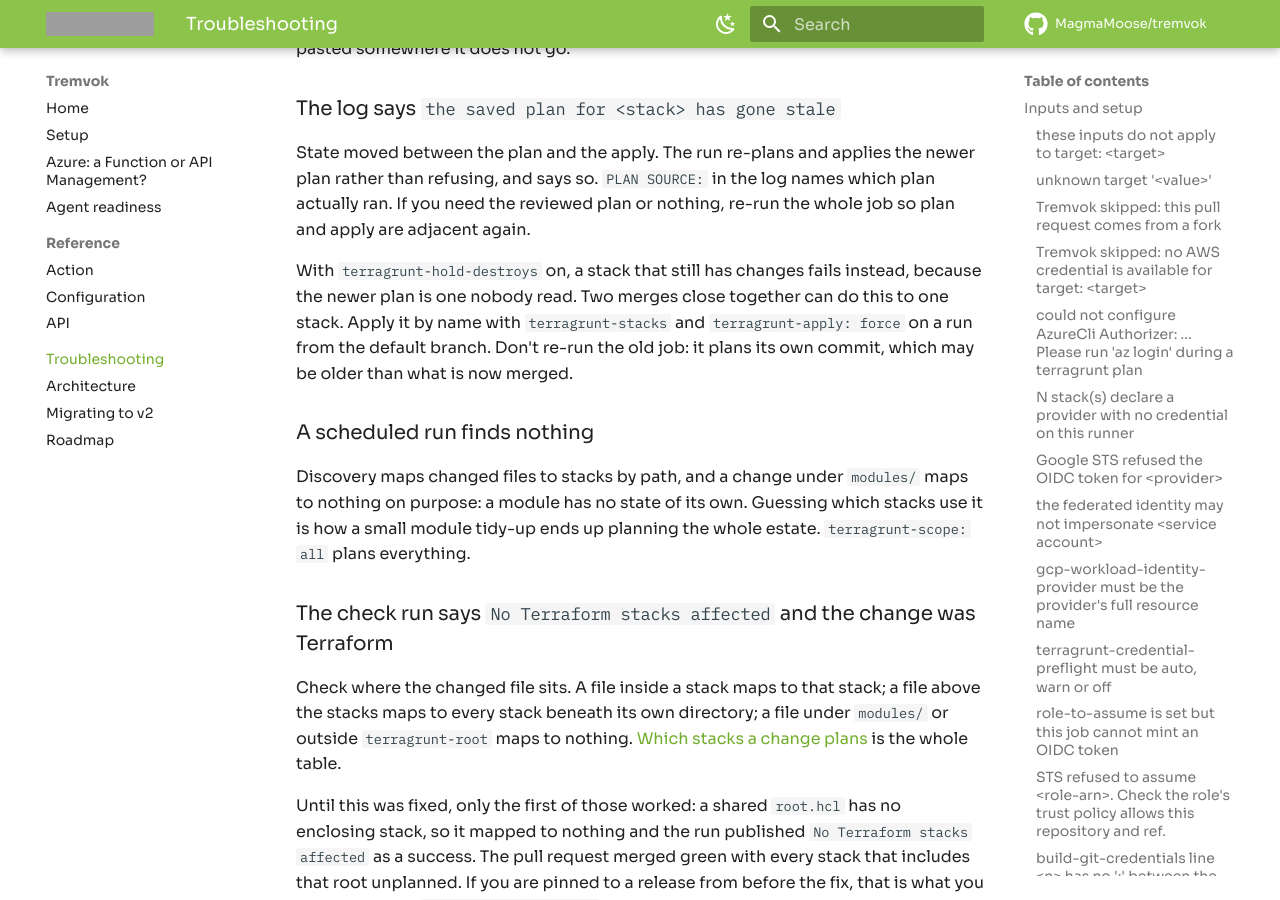
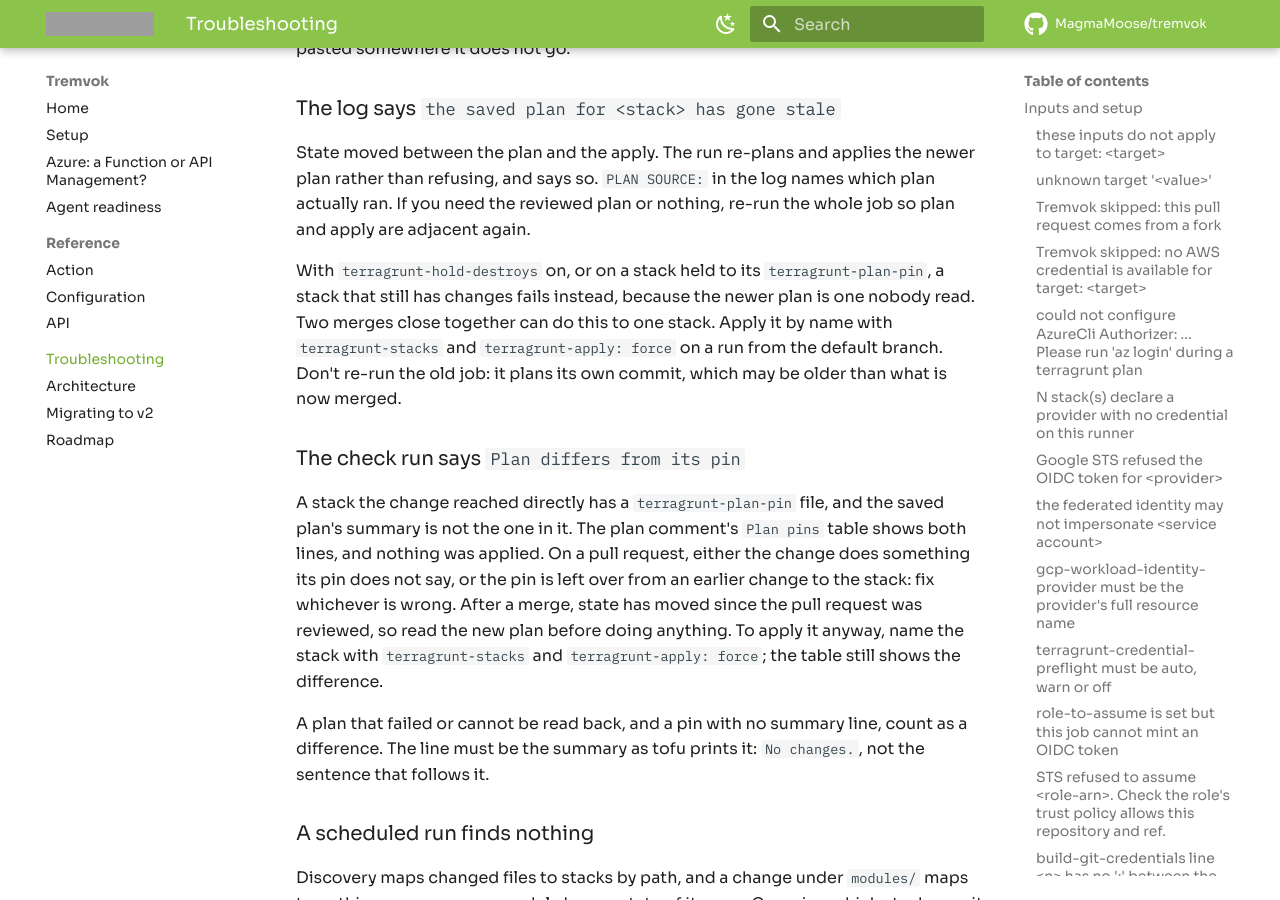
Before and after one commit to MagmaMoose/tremvok, an MkDocs documentation site: the page built from docs/troubleshooting.md, in a window 1280 px wide and 900 px high, scrolled down 12203 px. Built offline with MkDocs 1.6.1 and Material for MkDocs 9.7.7, drawn with Linux system fonts in a browser that asks for light colours; comment, search, counter and statistics services are not loaded; grey boxes are pictures that could not be loaded.

Commit message:
feat(terragrunt): hold a stack to the plan its change pinned (#78)
terragrunt-plan-pin names a file in each stack holding the plan summary the
change was reviewed as making. A stack the change reached directly is compared
with it, counted from the saved plan; a mismatch fails the run and applies
nothing, and a match is past terragrunt-hold-destroys. Off by default.

```diff
--- a/docs/troubleshooting.md
+++ b/docs/troubleshooting.md
@@ -445,10 +445,24 @@ State moved between the plan and the apply. The run re-plans and applies the new
 than refusing, and says so. `PLAN SOURCE:` in the log names which plan actually ran. If you need
 the reviewed plan or nothing, re-run the whole job so plan and apply are adjacent again.
 
-With `terragrunt-hold-destroys` on, a stack that still has changes fails instead, because the newer
-plan is one nobody read. Two merges close together can do this to one stack. Apply it by name with
-`terragrunt-stacks` and `terragrunt-apply: force` on a run from the default branch. Don't re-run the
-old job: it plans its own commit, which may be older than what is now merged.
+With `terragrunt-hold-destroys` on, or on a stack held to its `terragrunt-plan-pin`, a stack that
+still has changes fails instead, because the newer plan is one nobody read. Two merges close together
+can do this to one stack. Apply it by name with `terragrunt-stacks` and `terragrunt-apply: force` on
+a run from the default branch. Don't re-run the old job: it plans its own commit, which may be older
+than what is now merged.
+
+### The check run says `Plan differs from its pin`
+
+A stack the change reached directly has a `terragrunt-plan-pin` file, and the saved plan's summary
+is not the one in it. The plan comment's `Plan pins` table shows both lines, and nothing was
+applied. On a pull request, either the change does something its pin does not say, or the pin is
+left over from an earlier change to the stack: fix whichever is wrong. After a merge, state has
+moved since the pull request was reviewed, so read the new plan before doing anything. To apply it
+anyway, name the stack with `terragrunt-stacks` and `terragrunt-apply: force`; the table still shows
+the difference.
+
+A plan that failed or cannot be read back, and a pin with no summary line, count as a difference.
+The line must be the summary as tofu prints it: `No changes.`, not the sentence that follows it.
 
 ### A scheduled run finds nothing
 
```
Also changed, not shown: CHANGELOG.md (+9 -0 lines), action.yml (+27 -0 lines), docs/action-reference.md (+2 -1 lines), docs/setup.md (+10 -1 lines), 5 other files.
